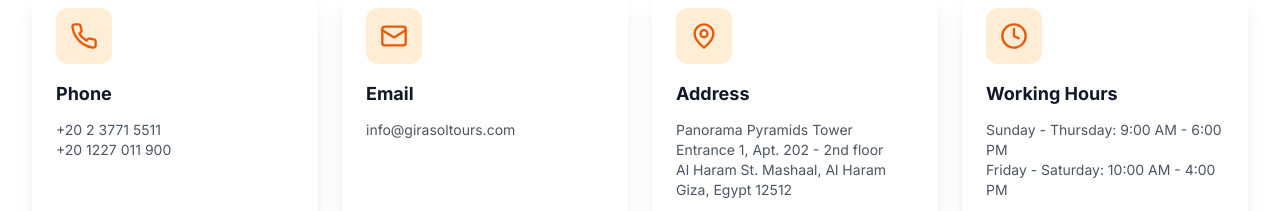
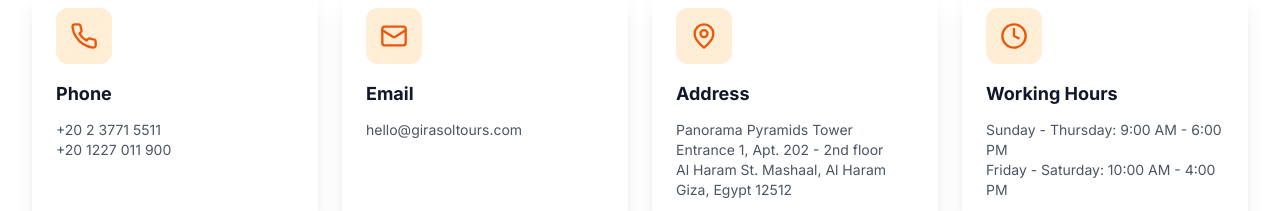
Before and after one commit to bassem-beshay/Girasol, a Next.js app in the folder frontend/: page /contact in a window 1280 px wide. Shown: the part 960-1171 px from the top of the page. Built offline with nearby package versions, Linux system fonts and the light colour scheme; no server answers; a web font is replaced by a local one.

Commit message:
change email done

```diff
--- a/frontend/src/app/contact/page.tsx
+++ b/frontend/src/app/contact/page.tsx
@@ -87,8 +87,8 @@
     {
       icon: Mail,
       title: t(contactT, language, 'email'),
-      details: ['info@girasoltours.com'],
-      action: 'mailto:info@girasoltours.com',
+      details: ['hello@girasoltours.com'],
+      action: 'mailto:hello@girasoltours.com',
     },
     {
       icon: MapPin,
--- a/frontend/src/components/tours/InquiryForm.tsx
+++ b/frontend/src/components/tours/InquiryForm.tsx
@@ -215,7 +215,7 @@
 Special Requests:
 ${formData.specialRequests || 'None'}`;
 
-    const mailtoUrl = `mailto:info@girasoltours.com?subject=${encodeURIComponent(subject)}&body=${encodeURIComponent(body)}`;
+    const mailtoUrl = `mailto:hello@girasoltours.com?subject=${encodeURIComponent(subject)}&body=${encodeURIComponent(body)}`;
     window.location.href = mailtoUrl;
     setTimeout(() => setIsSubmitting(null), 1000);
   };
```
Also changed, not shown: 1 other file (tests, documents, lock files or other folders).
